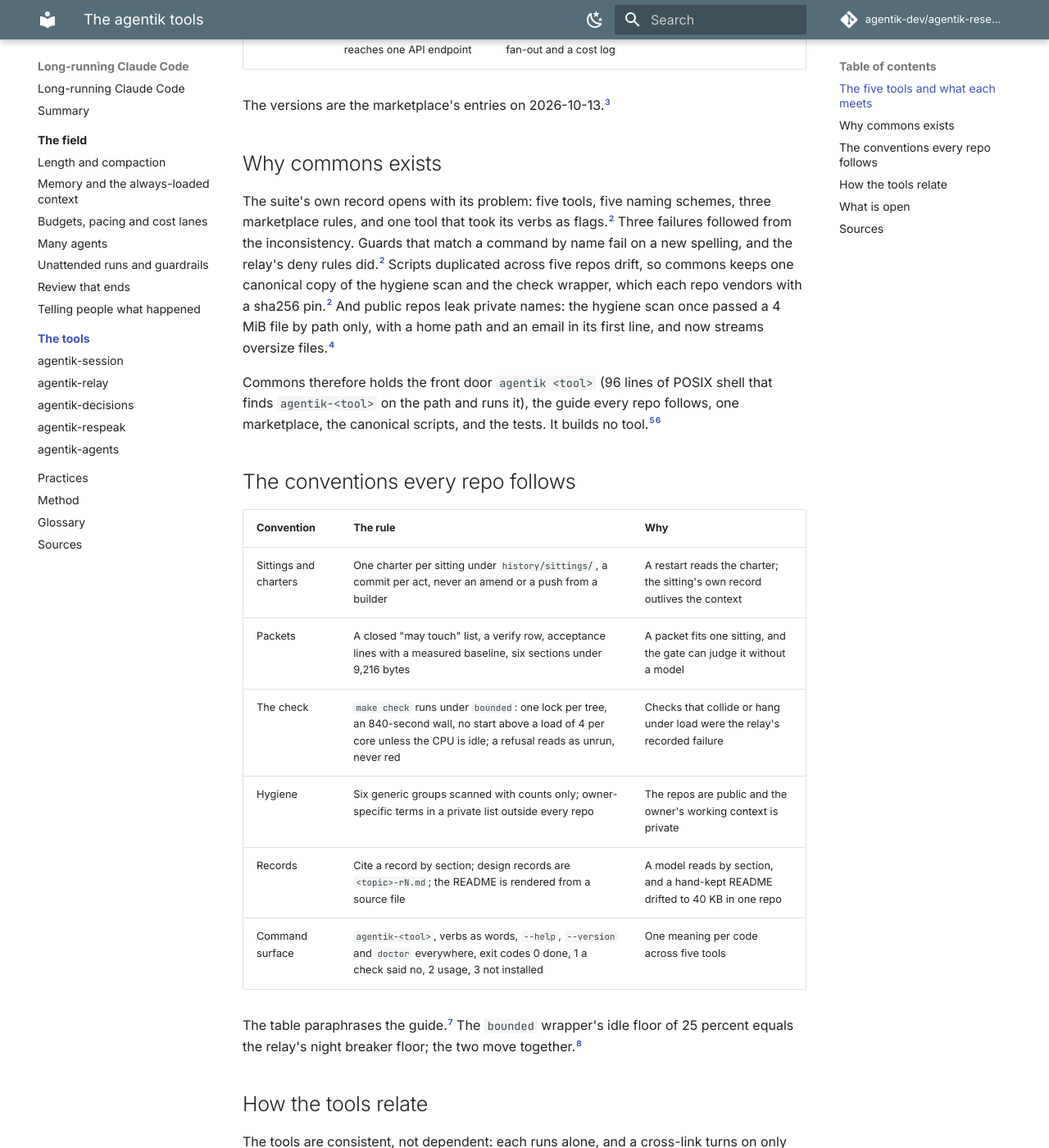
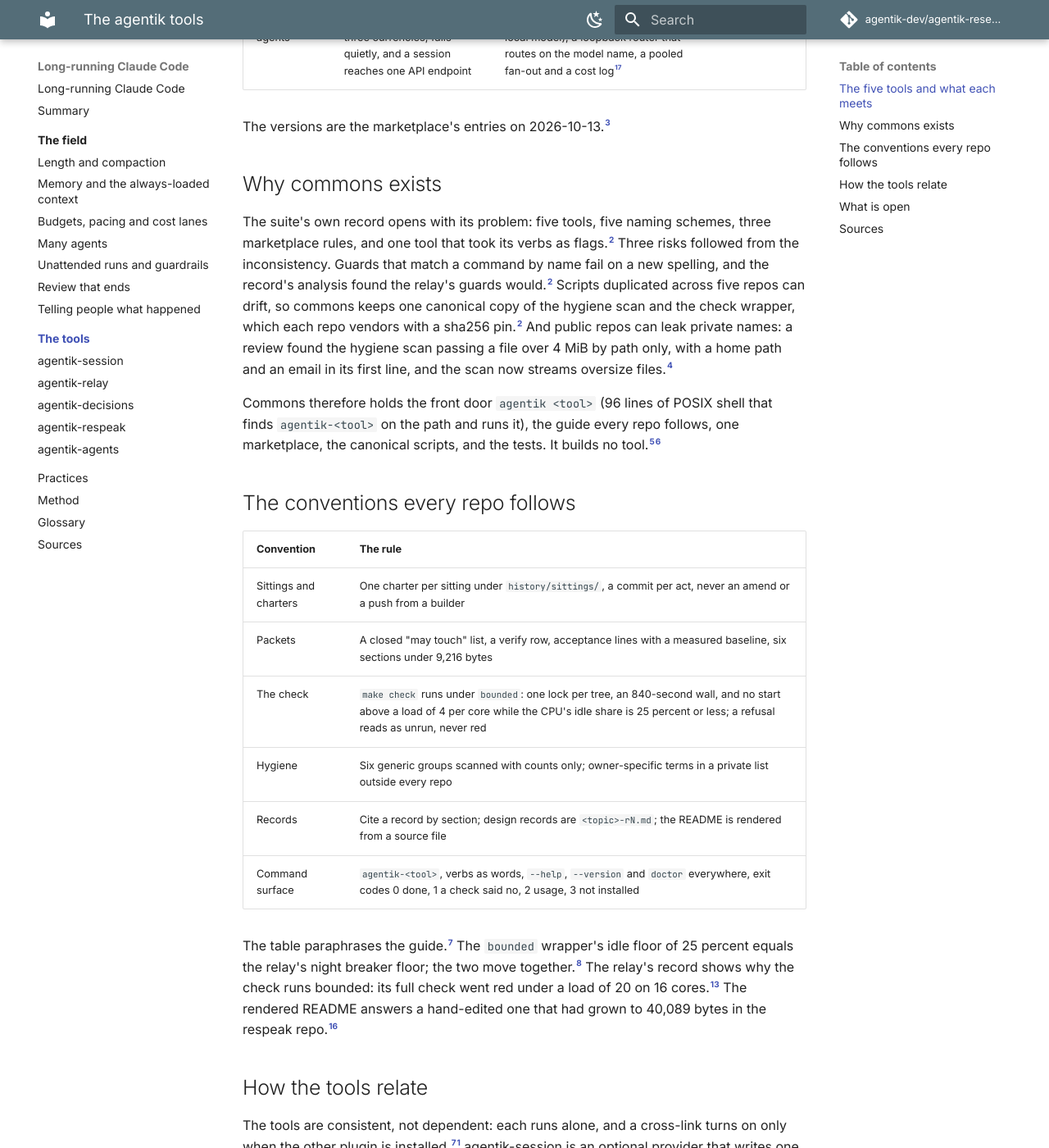
Before and after one commit to agentik-dev/agentik-research, an MkDocs documentation site: the page built from docs/tools/index.md, in a window 1280 px wide and 1400 px high, scrolled down 1033 px. Shown: the whole window at 82% size. Built offline with MkDocs 1.6.1 and Material for MkDocs 9.7.7, drawn with Linux system fonts in a browser that asks for light colours; comment, search, counter and statistics services are not loaded; some of the changed text lies outside the part shown.

Commit message:
refute: tools index; uncited numbers cited, reasons the guide does not give removed

```diff
--- a/docs/tools/index.md
+++ b/docs/tools/index.md
@@ -1,37 +1,37 @@
 # The agentik tools
 
-Six public repositories under one GitHub organization, written by one owner since September 2026, each meeting one failure of long or unattended Claude Code work. Five are Claude Code plugins with a command-line tool behind them; the sixth, agentik-commons, is the shared front door and the conventions. The organization profile gives the one-line purpose: guardrails for long, unattended Claude Code work.[^profile] Every claim in this part is the repos' own record, labelled our use, unless a page says otherwise. No measurement shows that any tool beats the alternative it replaced, and this part says so where it matters.[^commonsrecord]
+Six public repositories under one GitHub organization, written by one owner, with working records from late August 2026 and public histories that begin in October 2026,[^respeakchangelog][^commonsrecord] each meeting one failure of long or unattended Claude Code work. Five are Claude Code plugins, four of them with a command-line tool behind them; the sixth, agentik-commons, is the shared front door and the conventions.[^commonsrecord] The organization profile gives the one-line purpose: guardrails for long, unattended Claude Code work.[^profile] Every claim in this part is the repos' own record, labelled our use, unless a page says otherwise. The sources found include no measurement that a tool beats the alternative it replaced, and this part says so where it matters; the [method](../method.md) page gives the limits.
 
 ## The five tools and what each meets
 
 | Tool | The failure it meets | What it does | Version, 2026-10-13 |
 |---|---|---|---|
-| agentik-session | A session runs to its limit with no room to hand off, and a person has to restart it | A meter on the session's own transcript, a checkpoint at 80 percent, a charter under 4 KB, and a launcher that restarts a sitting from the charter instead of compacting | 2.0.0-alpha.14 |
-| agentik-relay | An unattended night of sessions forks past its means, spends without bound, or damages the repository | A Go binary that runs queued packets headless, one worktree and one child per row, a deterministic gate, thirty stop reasons and two money caps | 0.1.3 |
-| agentik-decisions | Settled decisions do not reach the next session, or the file that holds them grows past reading | One sectioned ledger per repo, capped at 25 entries in force, rendered into a small CLAUDE.md block, with batched owner questions | 0.8.0 |
-| agentik-respeak | Agents write to each other in shorthand and the person reading the output becomes the outsider | Two lanes: a ratified lexicon for agent traffic and a translator, a style gate and a prose-only verifier for human prose | 0.8.0 |
-| agentik-agents | Delegated work bills in three currencies, fails quietly, and a session reaches one API endpoint | Three lanes (API-billed, subscription, local model), a loopback router that routes on the model name, a pooled fan-out and a cost log | 1.2.0 |
+| agentik-session | A session runs to its limit with no room to hand off, and a person has to restart it | A meter on the session's own transcript, a checkpoint at 80 percent, a charter under 4 KB, and a launcher that restarts a sitting from the charter instead of compacting[^sessionreadme] | 2.0.0-alpha.14 |
+| agentik-relay | An unattended night of sessions forks past its means, spends without bound, or damages the repository | A Go binary that runs queued packets headless, one worktree and one child per row, a deterministic gate, thirty stop reasons and two money caps[^relayreadme][^relaycode] | 0.1.3 |
+| agentik-decisions | Settled decisions do not reach the next session, or the file that holds them grows past reading | One sectioned ledger per repo, capped at 25 entries in force, rendered into a small CLAUDE.md block, with batched owner questions[^decisionsreadme] | 0.8.0 |
+| agentik-respeak | Agents write to each other in shorthand and the person reading the output becomes the outsider | Two lanes: a ratified lexicon for agent traffic and a translator, a style gate and a prose-only verifier for human prose[^respeakreadme] | 0.8.0 |
+| agentik-agents | Delegated work bills in three currencies, fails quietly, and a session reaches one API endpoint | Three lanes (API-billed, subscription, local model), a loopback router that routes on the model name, a pooled fan-out and a cost log[^agentsreadme] | 1.2.0 |
 
 The versions are the marketplace's entries on 2026-10-13.[^marketplace]
 
 ## Why commons exists
 
-The suite's own record opens with its problem: five tools, five naming schemes, three marketplace rules, and one tool that took its verbs as flags.[^commonsrecord] Three failures followed from the inconsistency. Guards that match a command by name fail on a new spelling, and the relay's deny rules did.[^commonsrecord] Scripts duplicated across five repos drift, so commons keeps one canonical copy of the hygiene scan and the check wrapper, which each repo vendors with a sha256 pin.[^commonsrecord] And public repos leak private names: the hygiene scan once passed a 4 MiB file by path only, with a home path and an email in its first line, and now streams oversize files.[^commonstests]
+The suite's own record opens with its problem: five tools, five naming schemes, three marketplace rules, and one tool that took its verbs as flags.[^commonsrecord] Three risks followed from the inconsistency. Guards that match a command by name fail on a new spelling, and the record's analysis found the relay's guards would.[^commonsrecord] Scripts duplicated across five repos can drift, so commons keeps one canonical copy of the hygiene scan and the check wrapper, which each repo vendors with a sha256 pin.[^commonsrecord] And public repos can leak private names: a review found the hygiene scan passing a file over 4 MiB by path only, with a home path and an email in its first line, and the scan now streams oversize files.[^commonstests]
 
 Commons therefore holds the front door `agentik <tool>` (96 lines of POSIX shell that finds `agentik-<tool>` on the path and runs it), the guide every repo follows, one marketplace, the canonical scripts, and the tests. It builds no tool.[^commonsreadme][^frontdoor]
 
 ## The conventions every repo follows
 
-| Convention | The rule | Why |
-|---|---|---|
-| Sittings and charters | One charter per sitting under `history/sittings/`, a commit per act, never an amend or a push from a builder | A restart reads the charter; the sitting's own record outlives the context |
-| Packets | A closed "may touch" list, a verify row, acceptance lines with a measured baseline, six sections under 9,216 bytes | A packet fits one sitting, and the gate can judge it without a model |
-| The check | `make check` runs under `bounded`: one lock per tree, an 840-second wall, no start above a load of 4 per core unless the CPU is idle; a refusal reads as unrun, never red | Checks that collide or hang under load were the relay's recorded failure |
-| Hygiene | Six generic groups scanned with counts only; owner-specific terms in a private list outside every repo | The repos are public and the owner's working context is private |
-| Records | Cite a record by section; design records are `<topic>-rN.md`; the README is rendered from a source file | A model reads by section, and a hand-kept README drifted to 40 KB in one repo |
-| Command surface | `agentik-<tool>`, verbs as words, `--help`, `--version` and `doctor` everywhere, exit codes 0 done, 1 a check said no, 2 usage, 3 not installed | One meaning per code across five tools |
+| Convention | The rule |
+|---|---|
+| Sittings and charters | One charter per sitting under `history/sittings/`, a commit per act, never an amend or a push from a builder |
+| Packets | A closed "may touch" list, a verify row, acceptance lines with a measured baseline, six sections under 9,216 bytes |
+| The check | `make check` runs under `bounded`: one lock per tree, an 840-second wall, and no start above a load of 4 per core while the CPU's idle share is 25 percent or less; a refusal reads as unrun, never red |
+| Hygiene | Six generic groups scanned with counts only; owner-specific terms in a private list outside every repo |
+| Records | Cite a record by section; design records are `<topic>-rN.md`; the README is rendered from a source file |
+| Command surface | `agentik-<tool>`, verbs as words, `--help`, `--version` and `doctor` everywhere, exit codes 0 done, 1 a check said no, 2 usage, 3 not installed |
 
-The table paraphrases the guide.[^guide] The `bounded` wrapper's idle floor of 25 percent equals the relay's night breaker floor; the two move together.[^bounded]
+The table paraphrases the guide.[^guide] The `bounded` wrapper's idle floor of 25 percent equals the relay's night breaker floor; the two move together.[^bounded] The relay's record shows why the check runs bounded: its full check went red under a load of 20 on 16 cores.[^relaynth] The rendered README answers a hand-edited one that had grown to 40,089 bytes in the respeak repo.[^respeakchangelog]
 
 ## How the tools relate
 
@@ -40,9 +40,9 @@ The tools are consistent, not dependent: each runs alone, and a cross-link turns
 ## What is open
 
 - The suite rename recorded in the commons design is only partly done at the commit read: the switch, the proofs and the cold window are written in the future tense, and the organization profile still shows the earlier install lines.[^commonsrecord][^profile]
-- The marketplace has never been installed from the public repo; the owner's machine uses a local copy.[^commonsrecord]
+- The switch to the public marketplace and its proof are written in the future tense at the commit read; a local copy for the owner's machine is the plan.[^commonsrecord]
 - No build order or earlier suite history is recorded; each public history starts at one commit in October 2026.[^commonsrecord]
-- Nine open items sit in the commons backlog, none blocking.[^commonsnth]
+- Nine items sit in the commons backlog.[^commonsnth]
 
 ## Sources
 
@@ -55,3 +55,11 @@ The tools are consistent, not dependent: each runs alone, and a cross-link turns
 [^guide]: agentik-dev/agentik-commons, "GUIDE.md", commit e456f4b, <https://github.com/agentik-dev/agentik-commons/blob/e456f4b/GUIDE.md>.
 [^bounded]: agentik-dev/agentik-commons, "scripts/bounded", commit e456f4b, <https://github.com/agentik-dev/agentik-commons/blob/e456f4b/scripts/bounded>.
 [^commonsnth]: agentik-dev/agentik-commons, "NICE_TO_HAVE.md", commit e456f4b, <https://github.com/agentik-dev/agentik-commons/blob/e456f4b/NICE_TO_HAVE.md>.
+[^sessionreadme]: agentik-dev/agentik-session, "README.md", commit e7f0723, <https://github.com/agentik-dev/agentik-session/blob/e7f0723/README.md>.
+[^relayreadme]: agentik-dev/agentik-relay, "README.md", commit a326550, <https://github.com/agentik-dev/agentik-relay/blob/a326550/README.md>.
+[^relaycode]: agentik-dev/agentik-relay, "internal/relay/types.go", the stop reasons, and "internal/night/night.go", the night cap, commit a326550, <https://github.com/agentik-dev/agentik-relay/tree/a326550/internal>.
+[^relaynth]: agentik-dev/agentik-relay, "NICE_TO_HAVE.md", line 442, commit a326550, <https://github.com/agentik-dev/agentik-relay/blob/a326550/NICE_TO_HAVE.md>.
+[^decisionsreadme]: agentik-dev/agentik-decisions, "README.md", commit 80d59eb, <https://github.com/agentik-dev/agentik-decisions/blob/80d59eb/README.md>.
+[^respeakreadme]: agentik-dev/agentik-respeak, "README.md", commit 319f060, <https://github.com/agentik-dev/agentik-respeak/blob/319f060/README.md>.
+[^respeakchangelog]: agentik-dev/agentik-respeak, "CHANGELOG.md", commit 319f060, <https://github.com/agentik-dev/agentik-respeak/blob/319f060/CHANGELOG.md>.
+[^agentsreadme]: agentik-dev/agentik-agents, "README.md", commit 78ce312, <https://github.com/agentik-dev/agentik-agents/blob/78ce312/README.md>.
```
